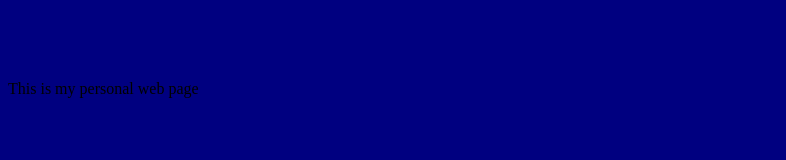
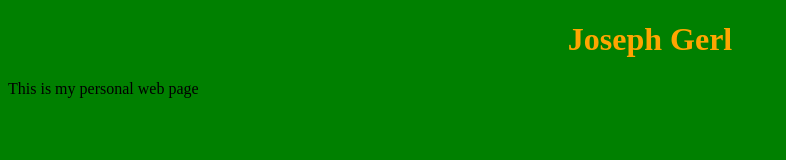
Before and after one commit to Jbgerl/jbgerl.github.io, a plain HTML site: page index.html in a window 1280 px wide. Shown: the whole page, without its empty margins (0-786 px from the left). Drawn offline with Linux system fonts and the light colour scheme.

Commit message:
Update mystyle.css

```diff
--- a/mystyle.css
+++ b/mystyle.css
@@ -1,8 +1,9 @@
 body {
-  background-color: navy;
+  background-color: green;
 }
 
 h1 {
-  color: navy;
+  color: orange;
   margin-left: 20px;
+  text-align: center
 }
```
